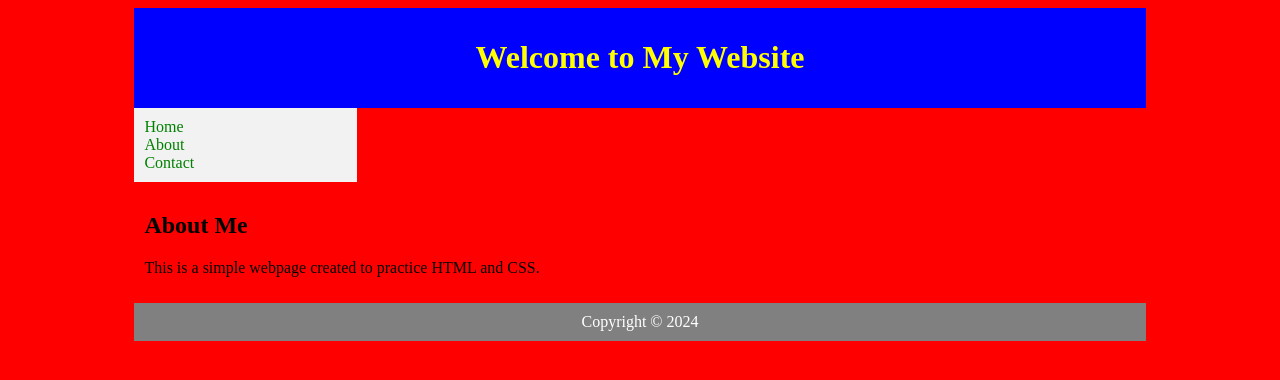
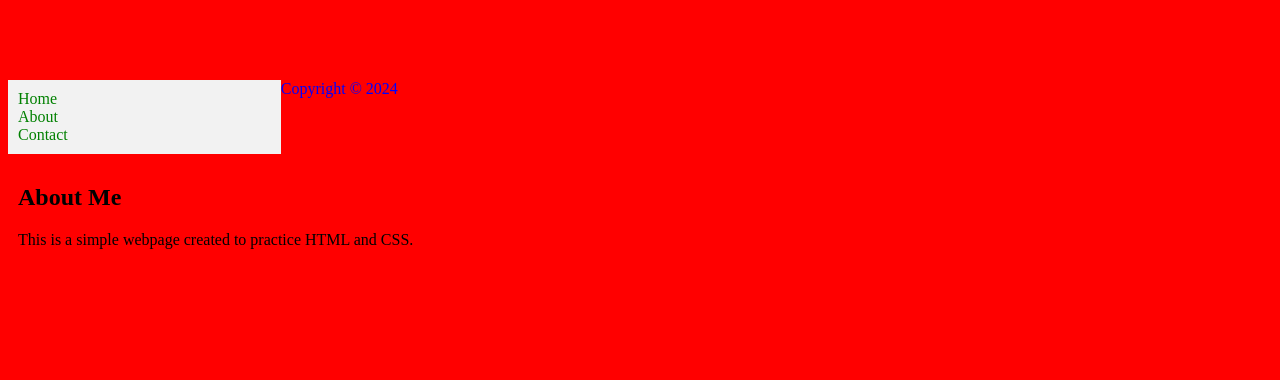
Before and after one commit to MoncerratLuaSalas/simple-travel-site, a plain HTML site: page 12minute.html in a window 1280 px wide. Drawn offline with Linux system fonts and the light colour scheme.

Commit message:
added to branch
added to branch

```diff
--- a/12minute.html
+++ b/12minute.html
@@ -4,8 +4,7 @@
    <link rel="stylesheet" href="/css/style.css"/>
 </head>
 <body>
-    <div id="container">
-        <div id="header">
+    <div class="header">
             <h1>Welcome to My Website</h1>
         </div>
         <div id="nav">
@@ -17,7 +16,7 @@
             <h2>About Me</h2>
             <p>This is a simple webpage created to practice HTML and CSS.</p>
         </div>
-        <div id="footer">
+        <div class="footer">
             Copyright © 2024
         </div>
     </div>
--- a/css/style.css
+++ b/css/style.css
@@ -34,3 +34,11 @@ body {
   clear: both;
   padding: 10px;
 }
+.footer {
+    color: blue;
+
+   }
+
+   .header {
+       color: red;
+   }
```
